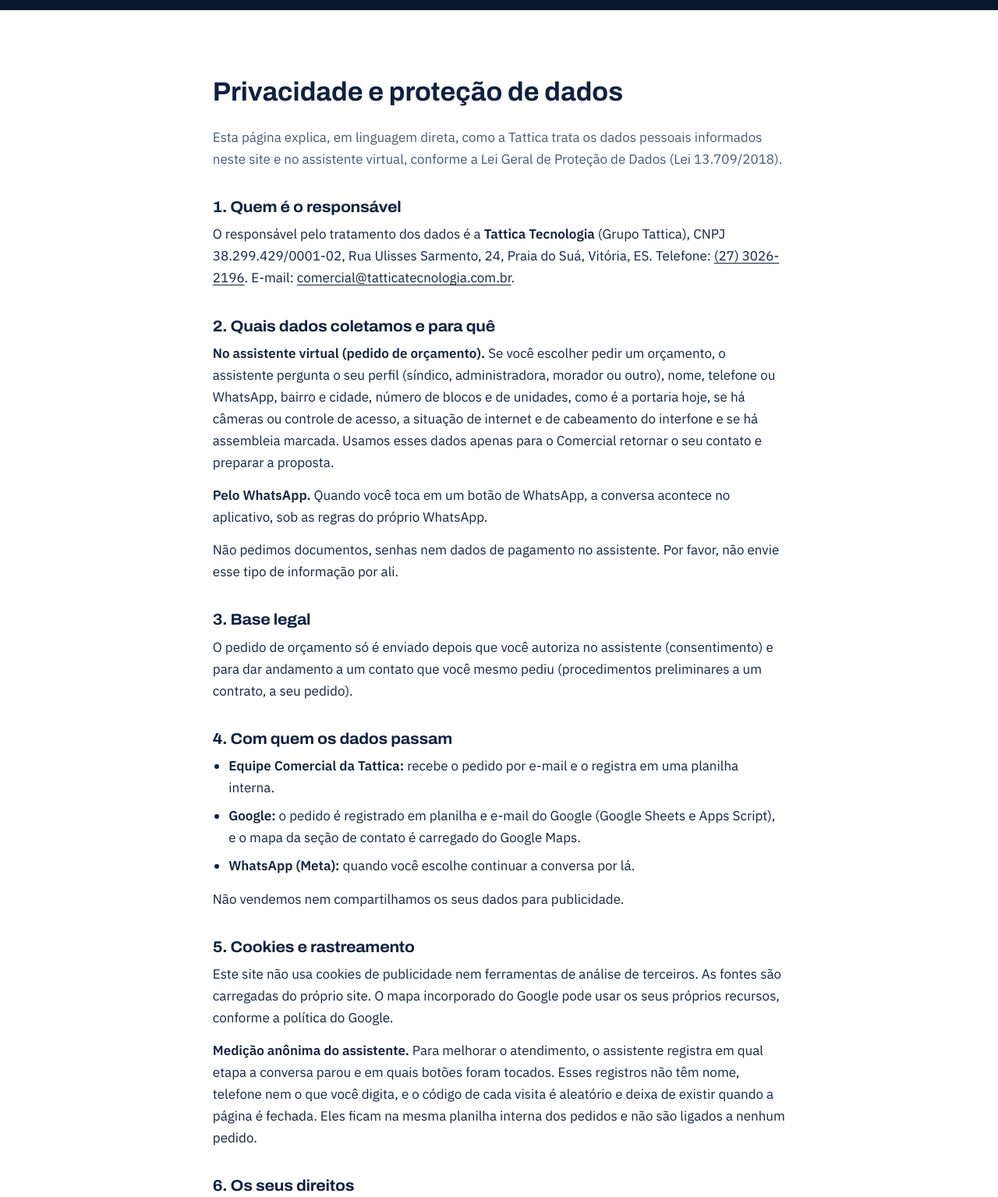
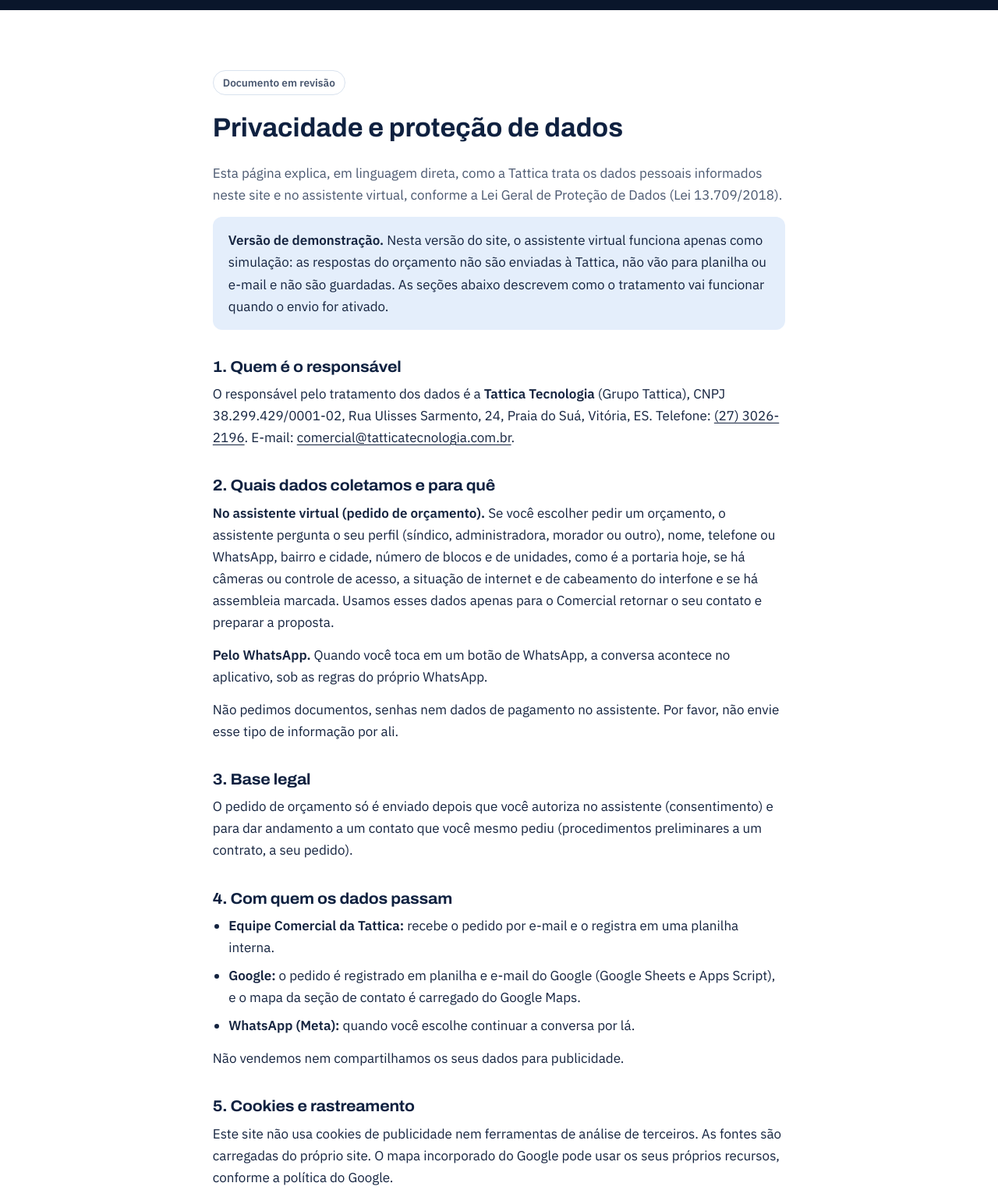
Before and after one commit to KaikyBrener/Tattica-Website, a plain HTML site: page privacidade.html in a window 1280 px wide. Shown: the part 59-1594 px from the top of the page at 78% size. Drawn offline with Linux system fonts and the light colour scheme.

Commit message:
Avisos discretos de versão de demonstração no rodapé e de documento em revisão na privacidade

```diff
--- a/privacidade.html
+++ b/privacidade.html
@@ -23,8 +23,11 @@
     <!-- REVISAR com a Tattica/jurídico antes de publicar: prazo de guarda dos dados, e-mail do encarregado (DPO), a afirmação de acesso restrito à planilha e a descrição da medição anônima do assistente (seção 5). -->
     <main class="legal">
         <div class="container legal__wrap">
+            <p class="legal__status">Documento em revisão</p>
             <h1>Privacidade e proteção de dados</h1>
             <p class="legal__meta">Esta página explica, em linguagem direta, como a Tattica trata os dados pessoais informados neste site e no assistente virtual, conforme a Lei Geral de Proteção de Dados (Lei 13.709/2018).</p>
+
+            <p class="legal__note"><strong>Versão de demonstração.</strong> Nesta versão do site, o assistente virtual funciona apenas como simulação: as respostas do orçamento não são enviadas à Tattica, não vão para planilha ou e-mail e não são guardadas. As seções abaixo descrevem como o tratamento vai funcionar quando o envio for ativado.</p>
 
             <h2>1. Quem é o responsável</h2>
             <p>O responsável pelo tratamento dos dados é a <strong>Tattica Tecnologia</strong> (Grupo Tattica), CNPJ 38.299.429/0001-02, Rua Ulisses Sarmento, 24, Praia do Suá, Vitória, ES. Telefone: <a href="tel:+552730262196">(27) 3026-2196</a>. E-mail: <a href="mailto:comercial@tatticatecnologia.com.br">comercial@tatticatecnologia.com.br</a>.</p>
@@ -47,7 +50,7 @@
 
             <h2>5. Cookies e rastreamento</h2>
             <p>Este site não usa cookies de publicidade nem ferramentas de análise de terceiros. As fontes são carregadas do próprio site. O mapa incorporado do Google pode usar os seus próprios recursos, conforme a política do Google.</p>
-            <p><strong>Medição anônima do assistente.</strong> Para melhorar o atendimento, o assistente registra em qual etapa a conversa parou e em quais botões foram tocados. Esses registros não têm nome, telefone nem o que você digita, e o código de cada visita é aleatório e deixa de existir quando a página é fechada. Eles ficam na mesma planilha interna dos pedidos e não são ligados a nenhum pedido.</p>
+            <p><strong>Medição anônima do assistente.</strong> Para melhorar o atendimento, o assistente registra em qual etapa a conversa parou e em quais botões foram tocados. Esses registros não têm nome, telefone nem o que você digita, e o código de cada visita é aleatório, criado a cada vez que a página abre, e não identifica você. Eles ficam na mesma planilha interna dos pedidos e não são ligados a nenhum pedido.</p>
 
             <h2>6. Os seus direitos</h2>
             <p>Você pode pedir à Tattica, a qualquer momento: confirmação de que tratamos os seus dados, acesso, correção, anonimização, eliminação, portabilidade, informação sobre com quem compartilhamos e a revogação do consentimento. Para isso, escreva para <a href="mailto:comercial@tatticatecnologia.com.br">comercial@tatticatecnologia.com.br</a> ou ligue para (27) 3026-2196, informando o nome e o telefone usados no pedido.</p>
@@ -63,7 +66,7 @@
     <footer class="footer">
         <div class="container">
             <div class="footer__bottom">
-                <p>CNPJ 38.299.429/0001-02 - Tattica Tecnologia</p>
+                <p>CNPJ 38.299.429/0001-02 - Tattica Tecnologia · <span class="footer__demo">Versão de demonstração</span></p>
                 <p>&copy; 2026 Grupo Tattica - Setor de Tecnologia. Todos os direitos reservados.</p>
             </div>
         </div>
--- a/styles.css
+++ b/styles.css
@@ -973,7 +973,10 @@ h3 {
 .legal li { margin-bottom: 8px; }
 .legal a { text-decoration: underline; text-underline-offset: 3px; }
 .legal__meta { color: var(--muted); }
+.legal__status { display: inline-block; margin-bottom: 12px; padding: 4px 12px; border: 1px solid var(--line); border-radius: 999px; color: var(--muted); font-size: .85rem; font-weight: 600; }
+.legal__note { padding: 16px 20px; border-radius: 12px; color: var(--ink); background: var(--blue-100); }
 
+.footer__demo { opacity: .75; white-space: nowrap; }
 .footer__bottom a { display: inline-block; padding-block: 10px; text-decoration: underline; text-underline-offset: 3px; }
 
 /* Aba do aplicativo: benefícios no dia a dia */
```
Also changed, not shown: index.html (+1 -1 lines).
